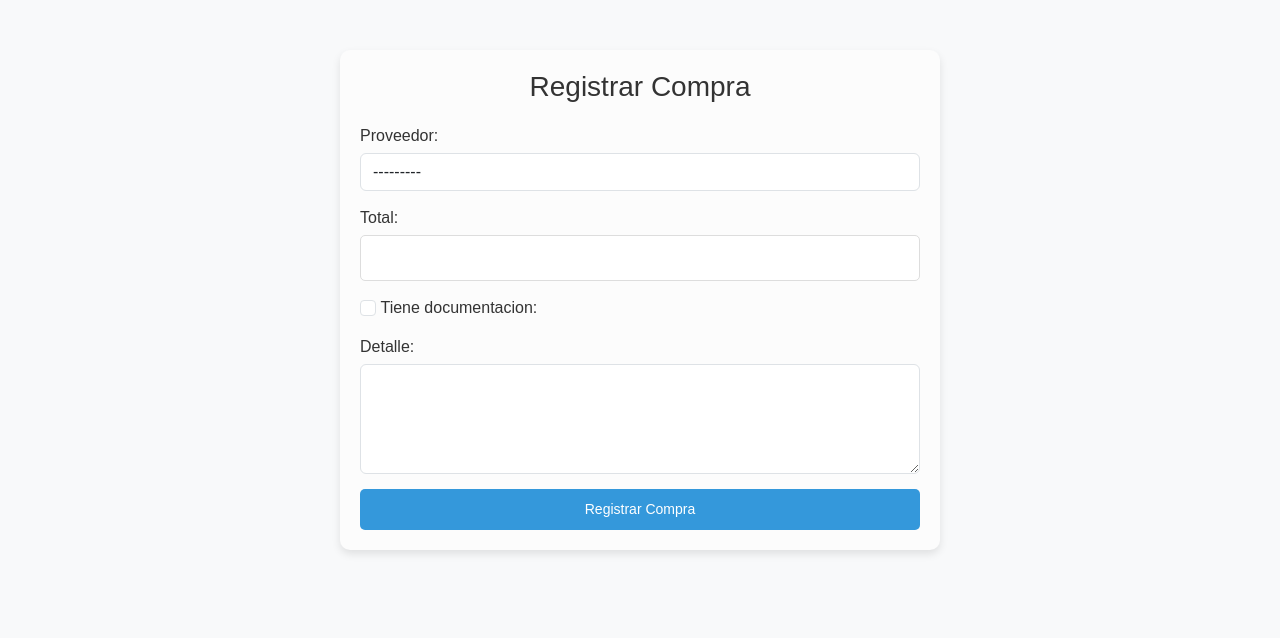
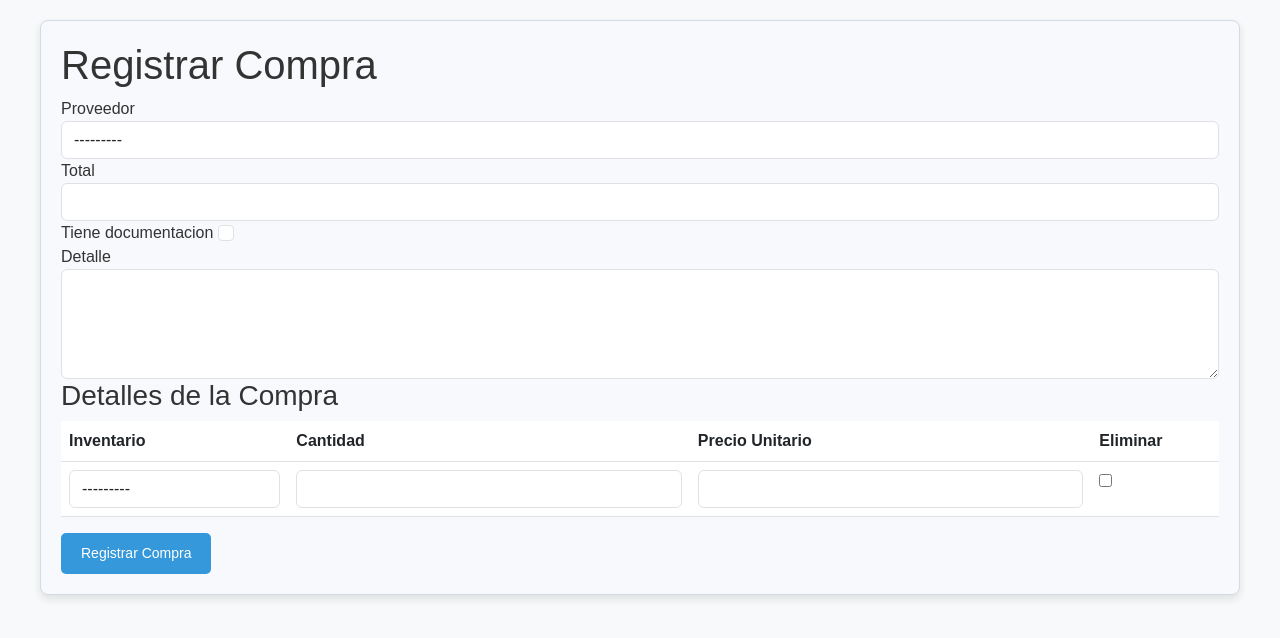
Before and after one commit to Leonelpescador/Bruenet-2.0, a Django app: page /compra/crear/ in a window 1280 px wide. Shown: the part 56-694 px from the top of the page. Run offline with Django 5.2, Linux system fonts and the light colour scheme; a user stored in the database is signed in; data comes from the database, SQL or seed files in the repository; both versions use the stored data as it was after the commit.

Commit message:
agreamos funciones en compras

```diff
--- a/brunet/restaurant/forms.py
+++ b/brunet/restaurant/forms.py
@@ -1,5 +1,5 @@
 from django import forms
-from .models import Caja, Pedido, Pago, Reserva, Compra, Mesa, Proveedor, Inventario, Categoria
+from .models import Caja, Pedido, Pago, Reserva, Compra, Mesa, Proveedor, Inventario, Categoria, DetalleCompra
 
 # Formulario para Apertura de Caja
 class AperturaCajaForm(forms.ModelForm):
@@ -86,6 +86,17 @@ class CompraForm(forms.ModelForm):
             'archivo_documentacion': forms.ClearableFileInput(attrs={'class': 'form-control'}),
             'detalle': forms.Textarea(attrs={'class': 'form-control', 'rows': 4}),
         }
+
+class DetalleCompraForm(forms.ModelForm):
+    class Meta:
+        model = DetalleCompra
+        fields = ['inventario', 'cantidad', 'precio_unitario']
+        widgets = {
+            'inventario': forms.Select(attrs={'class': 'form-control'}),
+            'cantidad': forms.NumberInput(attrs={'class': 'form-control'}),
+            'precio_unitario': forms.NumberInput(attrs={'class': 'form-control'}),
+        }
+
 
 # Formulario para Modificar Compra
 class ModificarCompraForm(forms.ModelForm):
--- a/brunet/restaurant/templates/compra/crear_compra.html
+++ b/brunet/restaurant/templates/compra/crear_compra.html
@@ -1,46 +1,65 @@
 {% extends 'base.html' %}
 
 {% block content %}
-<div class="form-container">
+<div class="container">
     <h1>Registrar Compra</h1>
-    <form method="post" enctype="multipart/form-data" id="compraForm">
+    <form method="post" enctype="multipart/form-data">
         {% csrf_token %}
 
+        <!-- Formulario de compra -->
         <div class="form-group">
-            {{ form.proveedor.label_tag }}
+            <label for="id_proveedor">{{ form.proveedor.label }}</label>
             {{ form.proveedor }}
         </div>
-
         <div class="form-group">
-            {{ form.total.label_tag }}
+            <label for="id_total">{{ form.total.label }}</label>
             {{ form.total }}
         </div>
-
         <div class="form-group">
-            <label>
-                {{ form.tiene_documentacion }}
-                {{ form.tiene_documentacion.label_tag }}
-            </label>
+            <label for="id_tiene_documentacion">{{ form.tiene_documentacion.label }}</label>
+            {{ form.tiene_documentacion }}
         </div>
-
-        <div id="archivo-field" style="display: none;" class="form-group">
-            {{ form.archivo_documentacion.label_tag }}
+        <div class="form-group" id="archivo-documentacion" style="display:none;">
+            <label for="id_archivo_documentacion">{{ form.archivo_documentacion.label }}</label>
             {{ form.archivo_documentacion }}
         </div>
-
         <div class="form-group">
-            {{ form.detalle.label_tag }}
+            <label for="id_detalle">{{ form.detalle.label }}</label>
             {{ form.detalle }}
         </div>
 
-        <button type="submit" class="btn btn-primary btn-block">Registrar Compra</button>
+        <h3>Detalles de la Compra</h3>
+        {{ detalle_formset.management_form }}
+
+        <table class="table">
+            <thead>
+                <tr>
+                    <th>Inventario</th>
+                    <th>Cantidad</th>
+                    <th>Precio Unitario</th>
+                    <th>Eliminar</th>
+                </tr>
+            </thead>
+            <tbody>
+                {% for form in detalle_formset %}
+                <tr>
+                    <td>{{ form.inventario }}</td>
+                    <td>{{ form.cantidad }}</td>
+                    <td>{{ form.precio_unitario }}</td>
+                    <td>{{ form.DELETE }}</td>
+                </tr>
+                {% endfor %}
+            </tbody>
+        </table>
+
+        <button type="submit" class="btn btn-primary">Registrar Compra</button>
     </form>
 </div>
 
 <script>
     document.addEventListener('DOMContentLoaded', function() {
         const checkbox = document.getElementById('id_tiene_documentacion');
-        const archivoField = document.getElementById('archivo-field');
+        const archivoField = document.getElementById('archivo-documentacion');
 
         function toggleArchivoField() {
             archivoField.style.display = checkbox.checked ? 'block' : 'none';
@@ -51,55 +70,4 @@
     });
 </script>
 
-<style>
-    .form-container {
-        max-width: 600px;
-        margin: 50px auto;
-        padding: 20px;
-        background-color: #fcfcfc;
-        border-radius: 10px;
-        box-shadow: 0 4px 8px rgba(0, 0, 0, 0.1);
-    }
-
-    h1 {
-        text-align: center;
-        color: #333;
-        font-size: 28px;
-        margin-bottom: 20px;
-    }
-
-    .form-group {
-        margin-bottom: 15px;
-    }
-
-    input[type="text"], input[type="number"], select, textarea, input[type="file"] {
-        width: 100%;
-        padding: 10px;
-        margin-top: 5px;
-        border-radius: 5px;
-        border: 1px solid #ddd;
-        font-size: 16px;
-        transition: border-color 0.3s ease, box-shadow 0.3s ease;
-    }
-
-    input:focus, select:focus, textarea:focus, input[type="file"]:focus {
-        border-color: #007bff;
-        box-shadow: 0 0 8px rgba(0, 123, 255, 0.25);
-    }
-
-    button {
-        padding: 12px;
-        background-color: #007bff;
-        color: white;
-        border: none;
-        border-radius: 5px;
-        width: 100%;
-        cursor: pointer;
-        transition: background-color 0.3s ease;
-    }
-
-    button:hover {
-        background-color: #0056b3;
-    }
-</style>
 {% endblock %}
--- a/brunet/restaurant/urls.py
+++ b/brunet/restaurant/urls.py
@@ -18,13 +18,10 @@ from .views import (
     crear_reserva,
     modificar_reserva,
     eliminar_reserva,
-    editar_compra,
-    eliminar_compra,
     proveedores,
     editar_proveedor,
     eliminar_proveedor,
     crear_compra,
-    compras,
     editar_compra,
     eliminar_compra,
     obtener_precio_plato,
@@ -92,6 +89,7 @@ urlpatterns =[
     path('compra/eliminar/<int:pk>/', views.eliminar_compra, name='eliminar_compra'),
 
 
+
     # Mesa
     path('mesa/crear/', views.crear_mesa, name='crear_mesa'),
     path('mesa/', views.lista_mesas, name='lista_mesas'),
--- a/brunet/restaurant/views.py
+++ b/brunet/restaurant/views.py
@@ -16,7 +16,9 @@ from .forms import (
     ModificarCompraForm,
     MesaForm,
     ProveedorForm,
-    InventarioForm
+    InventarioForm,
+    DetalleCompraForm
+
 )
 from django.contrib.auth.models import User
 
@@ -476,38 +478,84 @@ def eliminar_proveedor(request, pk):
 
 
 # Compras
-from django.shortcuts import render, redirect
 
+
+from django.forms import inlineformset_factory
+from .models import Compra, DetalleCompra
+from .forms import CompraForm, DetalleCompraForm
+from django.shortcuts import render, get_object_or_404, redirect
+from django.contrib.auth.decorators import login_required
+
+from django.forms import inlineformset_factory
+from .models import Compra, DetalleCompra, Inventario
+from .forms import CompraForm, DetalleCompraForm
+from django.shortcuts import render, redirect, get_object_or_404
+from django.contrib.auth.decorators import login_required
+
+@login_required
 def crear_compra(request):
+    DetalleCompraFormSet = inlineformset_factory(Compra, DetalleCompra, form=DetalleCompraForm, extra=1, can_delete=True)
+
     if request.method == 'POST':
         form = CompraForm(request.POST, request.FILES)
-        if form.is_valid():
-            form.save()
+        detalle_formset = DetalleCompraFormSet(request.POST)
+
+        if form.is_valid() and detalle_formset.is_valid():
+            compra = form.save()
+            detalle_formset.instance = compra
+            detalle_formset.save()
+
+            # Actualizar el inventario
+            for detalle in detalle_formset.cleaned_data:
+                inventario_item = detalle['inventario']
+                cantidad_comprada = detalle['cantidad']
+
+                # Aumentar la cantidad en el inventario
+                inventario_item.cantidad_actual += cantidad_comprada
+                inventario_item.save()
+
             return redirect('compras')
     else:
         form = CompraForm()
+        detalle_formset = DetalleCompraFormSet()
 
-    return render(request, 'compra/crear_compra.html', {'form': form})
+    return render(request, 'compra/crear_compra.html', {
+        'form': form,
+        'detalle_formset': detalle_formset
+    })
 
+
+@login_required
 def compras(request):
-    compras = Compra.objects.all()
-    for compra in compras:
-        compra.es_pdf = compra.archivo_documentacion and compra.archivo_documentacion.url.lower().endswith('.pdf')
+    lista_compras = Compra.objects.all()
+    return render(request, 'compra/compras.html', {'compras': lista_compras})
 
-    return render(request, 'compra/compras.html', {'compras': compras})
 
 
 @login_required
 def editar_compra(request, pk):
     compra = get_object_or_404(Compra, pk=pk)
+
+    # Crear el formset para manejar DetalleCompra asociado a esta compra
+    DetalleCompraFormSet = inlineformset_factory(Compra, DetalleCompra, form=DetalleCompraForm, extra=1, can_delete=True)
+
     if request.method == 'POST':
         form = CompraForm(request.POST, request.FILES, instance=compra)
-        if form.is_valid():
-            form.save()
+        detalle_formset = DetalleCompraFormSet(request.POST, instance=compra)
+
+        if form.is_valid() and detalle_formset.is_valid():
+            form.save()  # Guardamos la compra editada
+            detalle_formset.save()  # Guardamos los detalles de la compra
             return redirect('compras')
     else:
         form = CompraForm(instance=compra)
-    return render(request, 'compra/editar_compra.html', {'form': form})
+        detalle_formset = DetalleCompraFormSet(instance=compra)
+
+    return render(request, 'compra/editar_compra.html', {
+        'form': form,
+        'detalle_formset': detalle_formset
+    })
+
 @login_required
 def eliminar_compra(request, pk):
     compra = get_object_or_404(Compra, pk=pk)
```
Also changed, not shown: brunet/restaurant/templates/compra/editar_compra.html (+41 -2 lines), brunet/db.sqlite3, 1 other file.
